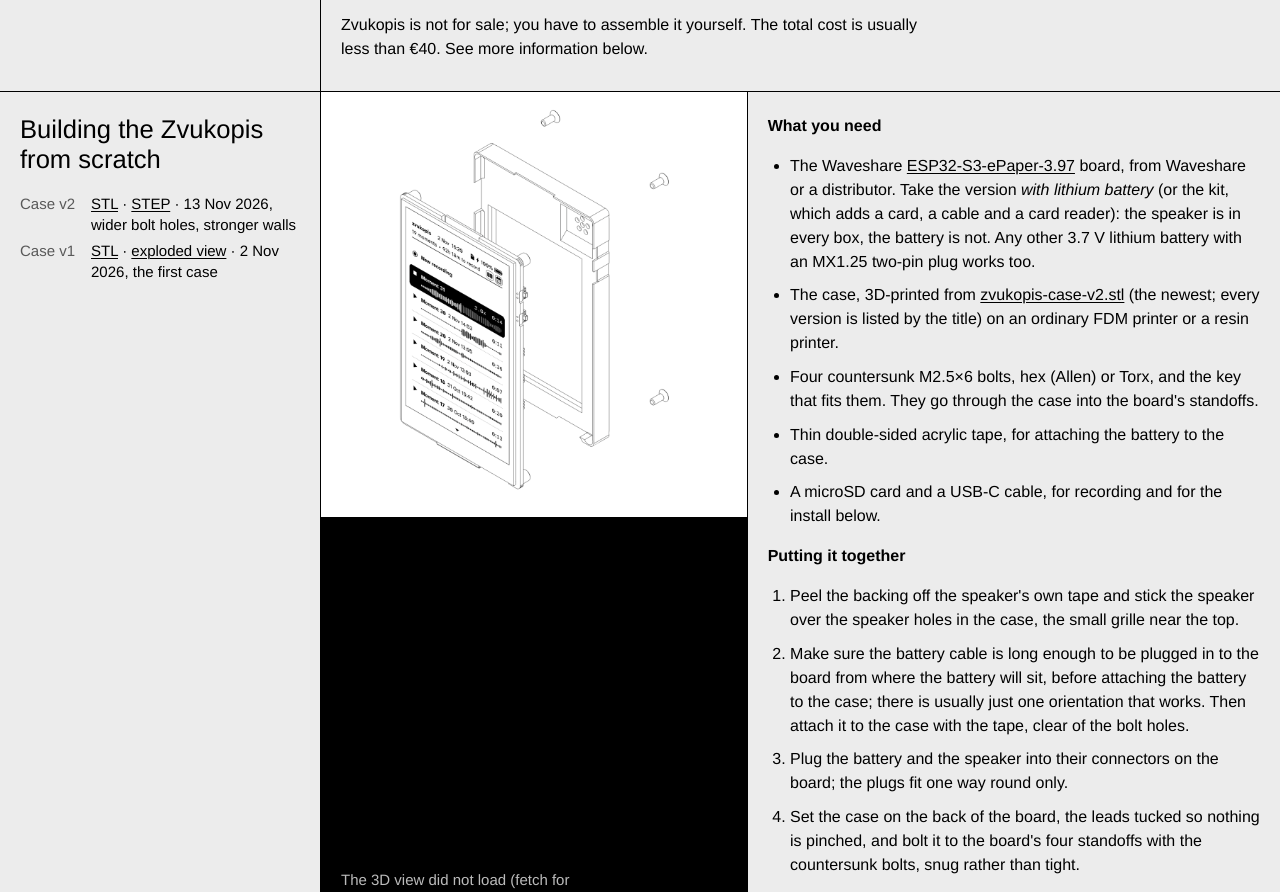
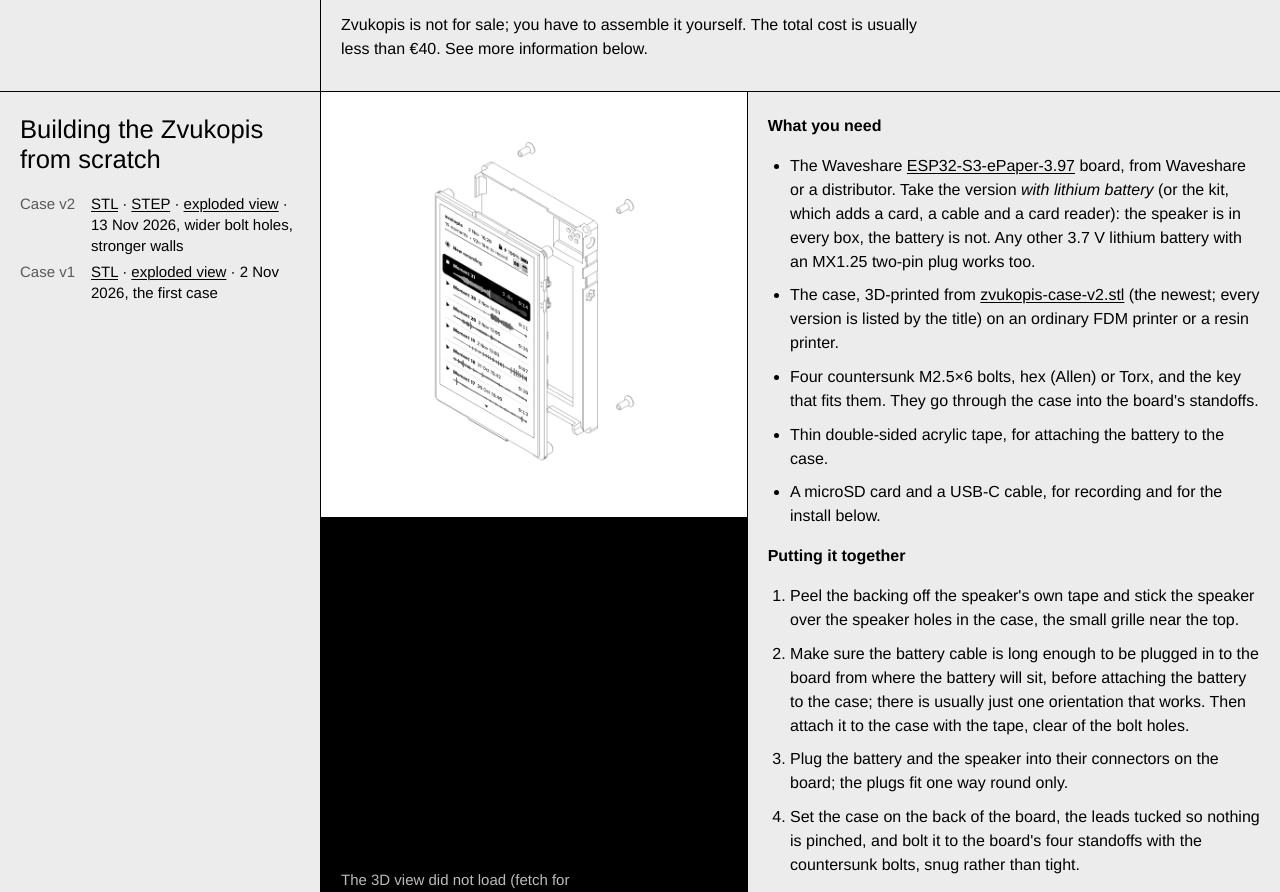
Before and after one commit to LOM-instruments/zvukopis, a plain HTML site: page docs/index.html in a window 1280 px wide. Shown: the part 1426-2318 px from the top of the page. Drawn offline with nearby package versions, Linux system fonts and the light colour scheme; no server answers.

Commit message:
Case v2: its own exploded view
The project page shows the v2 drawing in the Build section, where v1's
stood, and the case list and docs/case/README.md link it.

Co-Authored-By: Claude Fable 5.2 <noreply@anthropic.com>

```diff
--- a/docs/index.html
+++ b/docs/index.html
@@ -69,12 +69,12 @@
   <div class="cell c3">
     <h1 class="title" id="building">Building the Zvukopis from scratch</h1>
     <dl class="facts" style="margin-top:18px" aria-label="Case versions">
-      <dt>Case v2</dt><dd><a href="case/zvukopis-case-v2.stl" download>STL</a> · <a href="case/zvukopis-case-v2.step" download>STEP</a> · 13 Nov 2026, wider bolt holes, stronger walls</dd>
+      <dt>Case v2</dt><dd><a href="case/zvukopis-case-v2.stl" download>STL</a> · <a href="case/zvukopis-case-v2.step" download>STEP</a> · <a href="case/zvukopis-case-v2.png">exploded view</a> · 13 Nov 2026, wider bolt holes, stronger walls</dd>
       <dt>Case v1</dt><dd><a href="case/zvukopis-case-v1.stl" download>STL</a> · <a href="case/zvukopis-case-v1.png">exploded view</a> · 2 Nov 2026, the first case</dd>
     </dl>
   </div>
   <div class="col c4">
-    <div class="cell photo fit"><img src="case/zvukopis-case-v1.png" width="1200" height="1200" loading="lazy" alt="Exploded view: the board, the case behind it with a speaker grille, and the four countersunk bolts"></div>
+    <div class="cell photo fit"><img src="case/zvukopis-case-v2.png" width="1828" height="1828" loading="lazy" alt="Exploded view: the board, the case behind it with a speaker grille, and the four countersunk bolts"></div>
     <div class="cell photo fit black" id="casecell" data-stl="case/zvukopis-case-v2.stl" aria-label="The case, turning in 3D"><p class="note" id="casehint" hidden></p></div>
   </div>
   <div class="cell c5">
```
Also changed, not shown: docs/case/zvukopis-case-v2.png (added), 1 other file.
